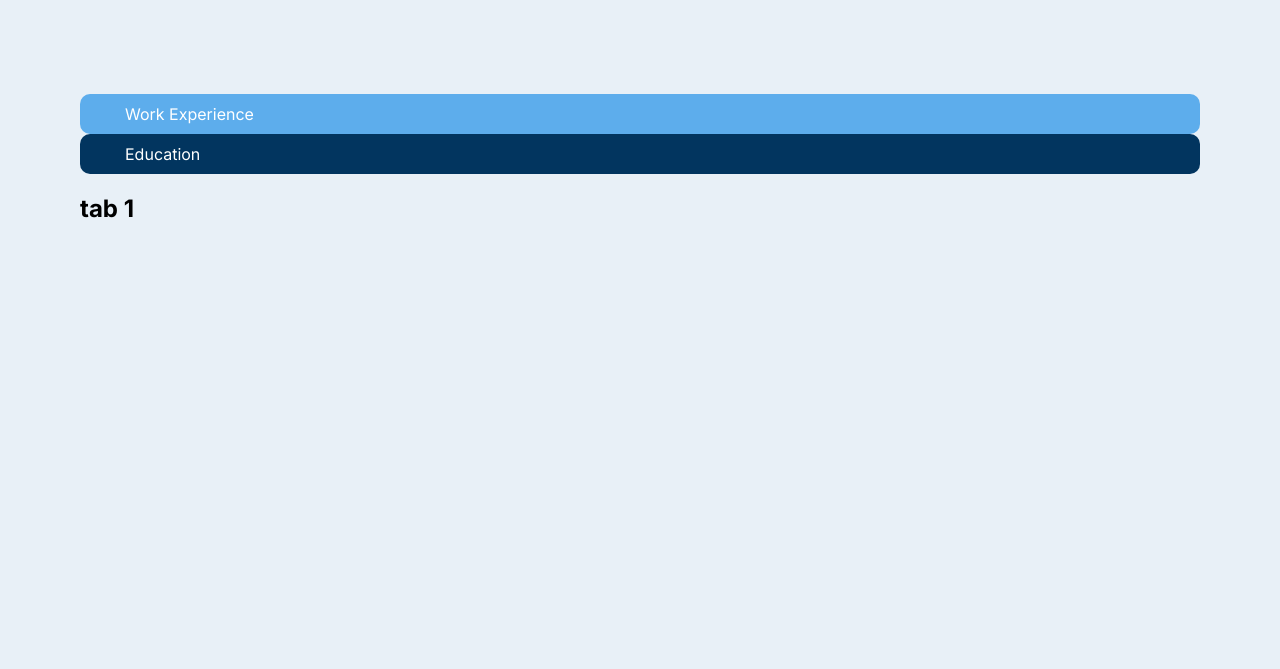
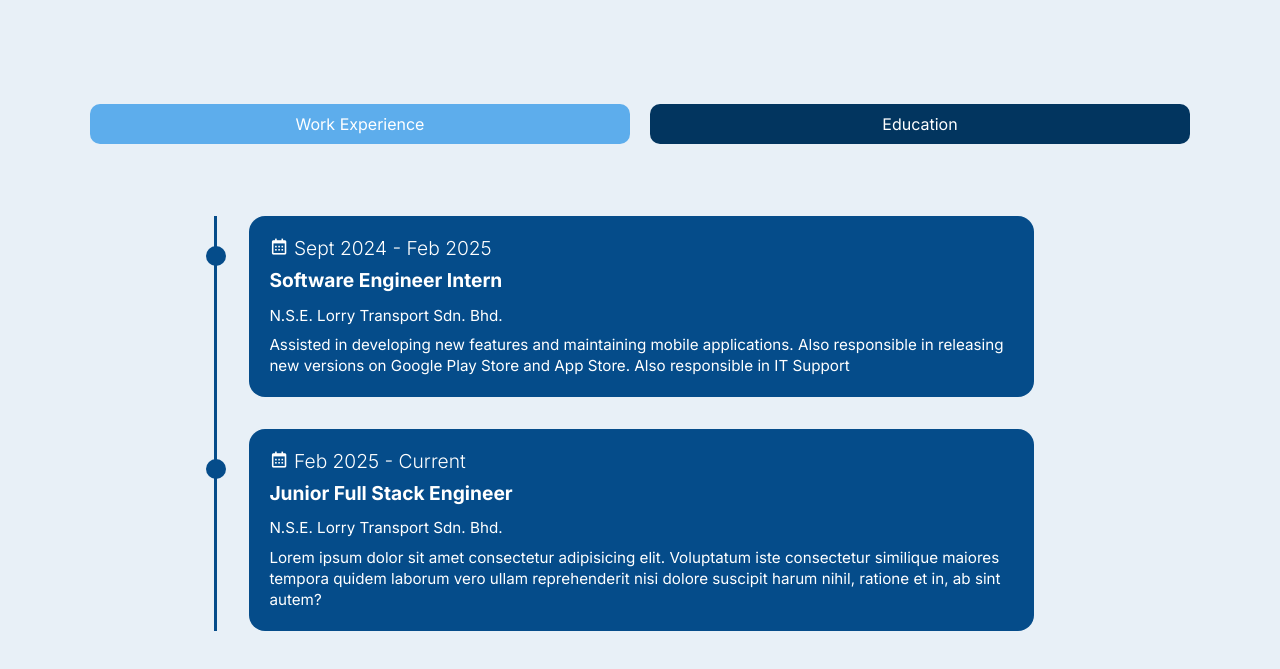
Before and after one commit to yasminothman/portfolio_website, a plain HTML site: page index.html in a window 1280 px wide. Shown: the part 427-1096 px from the top of the page. Drawn offline with nearby package versions, Linux system fonts and the light colour scheme.

Commit message:
about timeline

```diff
--- a/index.html
+++ b/index.html
@@ -9,6 +9,7 @@
 <link rel="preconnect" href="https://fonts.gstatic.com" crossorigin>
 <link href="https://fonts.googleapis.com/css2?family=Inter:ital,opsz,wght@0,14..32,100..900;1,14..32,100..900&display=swap" rel="stylesheet">
 <link rel="stylesheet" href="https://cdnjs.cloudflare.com/ajax/libs/font-awesome/4.7.0/css/font-awesome.min.css">
+<link href='https://unpkg.com/boxicons@2.1.4/css/boxicons.min.css' rel='stylesheet'>
 <script src="https://kit.fontawesome.com/7ac8b333e9.js" crossorigin="anonymous"></script>
 </head>
     <body>
@@ -60,15 +61,73 @@
         </div>
         <div class="about container">
             <input type="radio" class="about-tabs" name="tabs" id="work" checked>
-            <label for="work">Work Experience</label>
             <input type="radio" class="about-tabs" name="tabs" id="education" >
-            <label for="education">Education</label>
+            <div class="tab-label">
+                <label for="work">Work Experience</label>
+                <label for="education">Education</label>
+            </div>
 
             <div class="about-content" id="work-content">
-                <h2>tab 1</h2>
+                    <div class="timeline-wrapper">
+                        <div class="timeline-row">
+                            <div class="timeline-col">
+                                <div class="timeline-box">
+                                    <div class="content-box">
+                                        <div class="date">
+                                            <i class='bx bx-calendar'></i>
+                                            Sept 2024 - Feb 2025
+                                        </div>
+                                        <h3>Software Engineer Intern</h3>
+                                        <p>N.S.E. Lorry Transport Sdn. Bhd.</p>
+                                        <p>Assisted in developing new features and maintaining mobile applications. Also responsible in releasing new versions on Google Play Store and App Store. Also responsible in IT Support</p>
+                                    </div>
+
+                                     <div class="content-box">
+                                        <div class="date">
+                                            <i class='bx bx-calendar'></i>
+                                            Feb 2025 - Current
+                                        </div>
+                                        <h3>Junior Full Stack Engineer</h3>
+                                        <p>N.S.E. Lorry Transport Sdn. Bhd.</p>
+                                        <p>Lorem ipsum dolor sit amet consectetur adipisicing elit. Voluptatum iste consectetur similique maiores tempora quidem laborum vero ullam reprehenderit nisi dolore suscipit harum nihil, ratione et in, ab sint autem?</p>
+                                    </div>
+                                </div>
+                            </div>
+                        </div>
+                    </div>
+
             </div>
             <div class="about-content" id="education-content">
-                    <h2>tab 2</h2>
+                     <div class="timeline-wrapper">
+                        <div class="timeline-row">
+                            <div class="timeline-col">
+                                <div class="timeline-box">
+                                    <div class="content-box">
+                                        <div class="date">
+                                            <i class='bx bx-calendar'></i>
+                                            Oct 2020 - Aug 2021
+                                        </div>
+                                        <h3>Foundation in Engineering</h3>
+                                        <!--Location-->
+                                        <!--CGPA-->
+                                        <p>Pusat Asasi UiTM Dengkil</p>
+                                        <p>3.49</p>
+                                    </div>
+                                     <div class="content-box">
+                                        <div class="date">
+                                            <i class='bx bx-calendar'></i>
+                                            Oct 2021  - Feb 2025
+                                        </div>
+                                        <h3>Bachelor in Computer Science (Hons.) Mobile Computing</h3>
+                                        <!--Location-->
+                                        <!--CGPA-->
+                                        <p>UiTM Kuala Terengganu, Terengganu</p>
+                                        <p>3.90</p>
+                                    </div>
+                                </div>
+                            </div>
+                        </div>
+                    </div>
             </div>
         </div>
         <script src="script.js"></script>
--- a/style.css
+++ b/style.css
@@ -200,19 +200,15 @@ body{
     max-width: 1200px;
     width: 100%;
     min-height: 300px;
-    display: column;
-    justify-content: center;
+    text-align: center;
+    margin-top: 50px;
+    display: flex;
+    flex-direction: column;
     align-items: center;
-    margin-top: 50px;
 }
 
 .about-tabs{
     display: none;
-    justify-content: center;
-    gap: 20px;
-    margin-bottom: 20px;
-    flex-wrap: wrap;
-    width: 100%;
 }
 
 .about label {
@@ -222,23 +218,111 @@ body{
     color: white;
     cursor: pointer;
     transition: .4s;
-    display: flex;
+    display: inline-block;
+    margin-right: 10px 5px;
+    text-align: center;
+    flex: 1;
+    width: 100%;
+    max-width: 100%;
 }
 
 .about-content{
     display: none;
-    margin: 20px 0;
+    margin: 30px 0;
 }
 
-.about-tabs:checked+label{
+#work:checked ~ .tab-label label[for="work"] {
     background-color: #5DADEC;
-    color: white;
+}
 
+#education:checked ~ .tab-label label[for="education"] {
+    background-color: #5DADEC;
 }
 
 #work:checked~#work-content,
 #education:checked~#education-content {
     display: block;
+}
+
+.tab-label {
+    display: flex;
+    width: 100%;
+}
+
+.tab-label label {
+    flex: 1;
+    margin: 10;
+}
+
+.timeline-wrapper{
+    display: flex;
+    justify-content: center;
+    align-items: center;
+    padding: 2rem 12% 2rem;
+}
+
+.timeline-row{
+    display: grid;
+    grid-template-columns: repeat(auto-fit, minmax(300px, 1fr));
+}
+
+.content-box{
+    position: relative;
+    display: flex;
+    flex-direction: column;
+    gap: 0.5rem;
+    margin: 0 2rem;
+    background-color:  #054c8a;
+    backdrop-filter: blur(20px);
+    border-radius: 1rem;
+    font-size: 14px;
+    padding: 20px;
+    text-align: left;
+
+    transition: 0.4s ease;
+    cursor: pointer;
+}
+
+.content-box:hover{
+    box-shadow: 0 0 25px rgb(0,255,225);
+    border: 3px solid rgb(0, 255, 225);
+}
+
+.timeline-box{
+    display: flex;
+    flex-direction: column;
+    gap: 2rem;
+    border-left: 3px solid #054c8a;
+
+}
+
+.content-box h3{
+    font-size: 1.2rem;
+    color: white;
+    margin-bottom: 0.3rem;
+}
+
+.content-box p{
+    font-size: 0.95rem;
+    color: white;
+    line-height: 1.4;
+}
+
+.date{
+    font-size: 1.2rem;
+    font-weight: 300;
+    color: white;
+}
+
+.content-box:before{
+    position: absolute;
+    content: '';
+    height: 20px;
+    width: 20px;
+    background-color: #054c8a;
+    border-radius: 50%;
+    left: -43px;
+    top: 30px;
 }
 
 /*FOR JS*/
```
